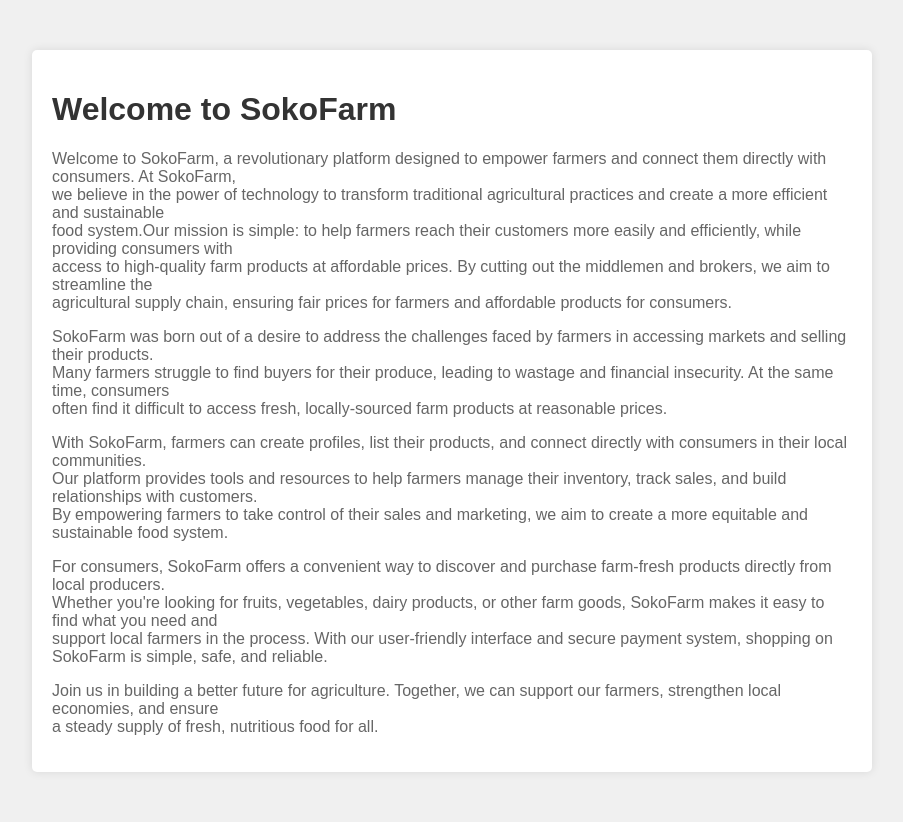
After one commit to Omusakhuluw/Django-WebApp, a Django app: page /about/ in a window 1280 px wide. The commit adds this page. Shown: the whole page, without its empty margins (188-1091 px from the left). Run offline with Django 5.2, Linux system fonts and the light colour scheme.

Commit message:
About page worked!

```diff
--- /dev/null
+++ b/SokoFarm/SokoPr/SokoApp/templates/about.html
@@ -0,0 +1,59 @@
+<!DOCTYPE html>
+<html lang="en">
+<head>
+    <meta charset="UTF-8">
+    <meta name="viewport" content="width=device-width, initial-scale=1.0">
+    <title>About Us</title>
+    <style>
+        body {
+            font-family: Arial, sans-serif;
+            margin: 0;
+            padding: 0;
+            background-color: #f0f0f0;
+        }
+        .container {
+            max-width: 800px;
+            margin: 50px auto;
+            padding: 20px;
+            background-color: #fff;
+            border-radius: 5px;
+            box-shadow: 0 0 10px rgba(0, 0, 0, 0.1);
+        }
+        h1 {
+            color: #333;
+        }
+        p {
+            color: #666;
+        }
+    </style>
+</head>
+<body>
+
+<div class="container">
+    <h1>Welcome to SokoFarm</h1>
+    <p>Welcome to SokoFarm, a revolutionary platform designed to empower farmers and connect them directly with consumers. At SokoFarm, <br>
+    we believe in the power of technology to transform traditional agricultural practices and create a more efficient and sustainable <br>
+    food system.Our mission is simple: to help farmers reach their customers more easily and efficiently, while providing consumers with <br>
+    access to high-quality farm products at affordable prices. By cutting out the middlemen and brokers, we aim to streamline the <br>
+    agricultural supply chain, ensuring fair prices for farmers and affordable products for consumers.</p>
+
+    <p>SokoFarm was born out of a desire to address the challenges faced by farmers in accessing markets and selling their products. <br>
+    Many farmers struggle to find buyers for their produce, leading to wastage and financial insecurity. At the same time, consumers <br>
+    often find it difficult to access fresh, locally-sourced farm products at reasonable prices. </p>
+
+    <p>With SokoFarm, farmers can create profiles, list their products, and connect directly with consumers in their local communities. <br>
+    Our platform provides tools and resources to help farmers manage their inventory, track sales, and build relationships with customers. <br>
+    By empowering farmers to take control of their sales and marketing, we aim to create a more equitable and sustainable food system. </p>
+
+    <p>For consumers, SokoFarm offers a convenient way to discover and purchase farm-fresh products directly from local producers. <br>
+    Whether you're looking for fruits, vegetables, dairy products, or other farm goods, SokoFarm makes it easy to find what you need and <br>
+    support local farmers in the process. With our user-friendly interface and secure payment system, shopping on SokoFarm is simple,
+    safe, and reliable. </p>
+
+    <p>Join us in building a better future for agriculture. Together, we can support our farmers, strengthen local economies, and ensure <br>
+    a steady supply of fresh, nutritious food for all. </p>
+
+</div>
+
+</body>
+</html>
--- a/SokoFarm/SokoPr/SokoApp/templates/SokoFarmApp.html
+++ b/SokoFarm/SokoPr/SokoApp/templates/home.html
@@ -87,7 +87,7 @@
         <div class="row bg-success py-1 px-xl-5">
             <div class="col-lg-6 d-none d-lg-block">
                 <div class="d-inline-flex align-items-center h-100">
-                    <a class="text-body mr-3" href=""; style="font-family: 'Segoe UI', Tahoma, Geneva, Verdana, sans-serif;"><b style="color: white;">About</b></a>
+                    <a class="text-body mr-3" href="{% url 'about' %}"; style="font-family: 'Segoe UI', Tahoma, Geneva, Verdana, sans-serif;"><b style="color: white;">About</b></a>
                     <a style="color: black; font-family: 'Segoe UI', Tahoma, Geneva, Verdana, sans-serif;"; class="text-body mr-3" href=""><b style="color: white;">Contact</b></a>
                     <a style="font-family: 'Segoe UI', Tahoma, Geneva, Verdana, sans-serif;"; class="text-body mr-3" href=""><b style="color: white;">Help</b></a>
                     <a style="font-family: 'Segoe UI', Tahoma, Geneva, Verdana, sans-serif;"; class="text-body mr-3" href=""><b style="color: white;">FAQs</b></a>
--- a/SokoFarm/SokoPr/SokoApp/urls.py
+++ b/SokoFarm/SokoPr/SokoApp/urls.py
@@ -1,6 +1,8 @@
-from django.urls import path
+from django.contrib import admin
+from django.urls import path, include
 from . import views
 
 urlpatterns = [
-    path('SokoApp/', views.SokoApp, name='SokoApp'),
+    path('', views.home, name='home'),
+
 ]
--- a/SokoFarm/SokoPr/SokoApp/views.py
+++ b/SokoFarm/SokoPr/SokoApp/views.py
@@ -1,9 +1,11 @@
-
+from django.shortcuts import render
 from django.http import HttpResponse
 from django.template import loader
 
-def SokoApp(request):
-    template = loader.get_template('SokoFarmApp.html')
-    return HttpResponse(template.render())
+def home(request):
+   return render(request, 'home.html')
+
+def about(request):
+    return render(request, 'about.html')
 
 # Create your views here.
--- a/SokoFarm/SokoPr/SokoPr/urls.py
+++ b/SokoFarm/SokoPr/SokoPr/urls.py
@@ -18,11 +18,14 @@ from django.contrib import admin
 from django.urls import include, path
 from django.conf import settings
 from django.conf.urls.static import static
+from SokoApp import views
 
 
 urlpatterns = [
     path('', include('SokoApp.urls')),
     path('admin/', admin.site.urls),
+    path('', views.home, name='home'),
+    path('about/', views.about, name='about')
 ]
 
 if settings.DEBUG:
```
